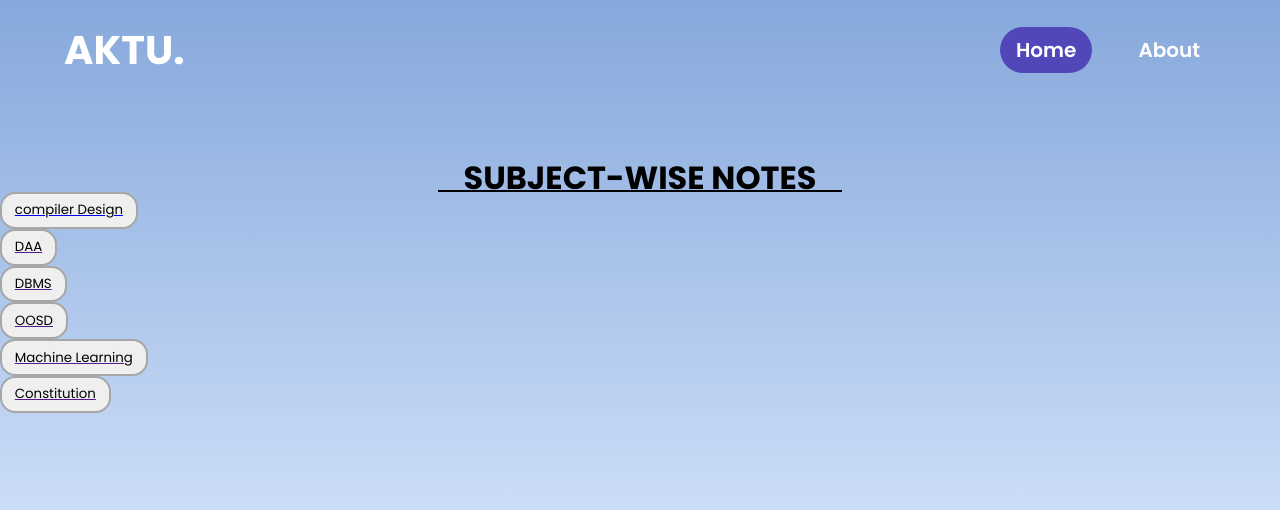
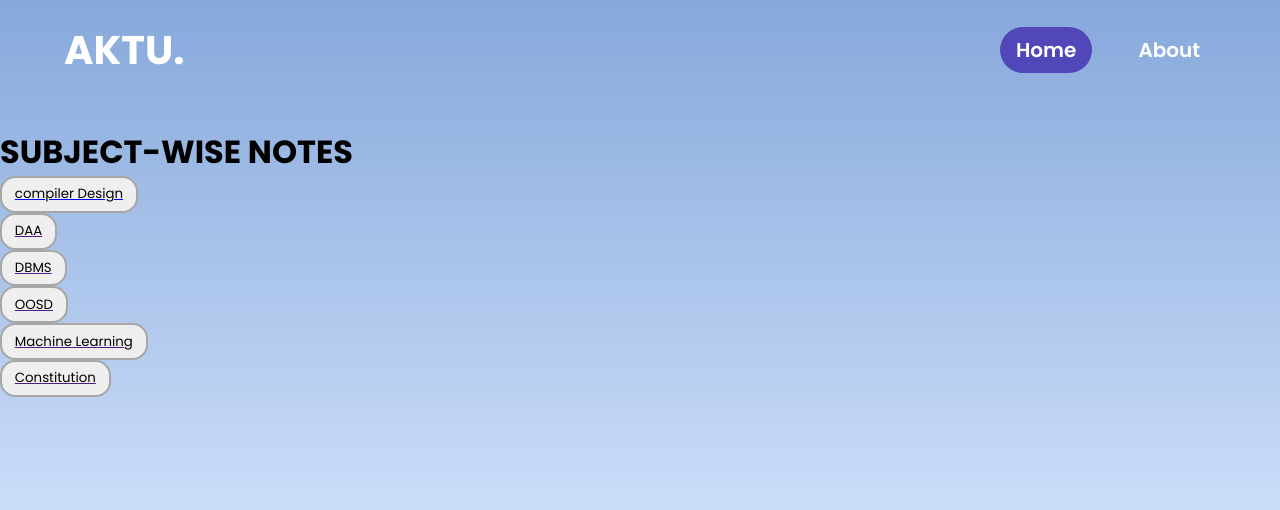
Before and after one commit to maihoonprince/AKTU-Notes-Web-App, a plain HTML site: page Notes/5th Sem/fifth.html in a window 1280 px wide. Drawn offline with nearby package versions, Linux system fonts and the light colour scheme.

Commit message:
added style to fifth sem notes html

```diff
--- a/Notes/5th Sem/fifth.css
+++ b/Notes/5th Sem/fifth.css
@@ -24,7 +24,7 @@ header {
     align-items: center;
     height: 100px;
     padding: 0 5%;
-    position: absolute;
+    position: fixed;
     width: 100%;
     z-index: 100;
 }
@@ -64,21 +64,8 @@ header nav:hover > a:not(:hover) {
     height: 100%;
 }
 
-.heading{
-    width: 100vw;
-    height: 8vh;
-    display: flex;
-    justify-content: center;
-}
-
-.notesPage .heading h1{
-    /* margin-top: 5.5vw; */
-    padding: 2vw 2vw;
-    /* background-color: aqua; */
-    border-bottom: 2px solid black;
-}
-
 .notes{
+    /* margin-top: 100px; */
     /* background-color: blanchedalmond;  */
     /* display: flex; */
     padding-top: 10vw;
@@ -86,10 +73,6 @@ header nav:hover > a:not(:hover) {
     align-items: center;
 }
 
-.notes .daa{
-    width: 100vw;
-    display: flex;
-}
 
 .notes button{
     display: flex;
```
